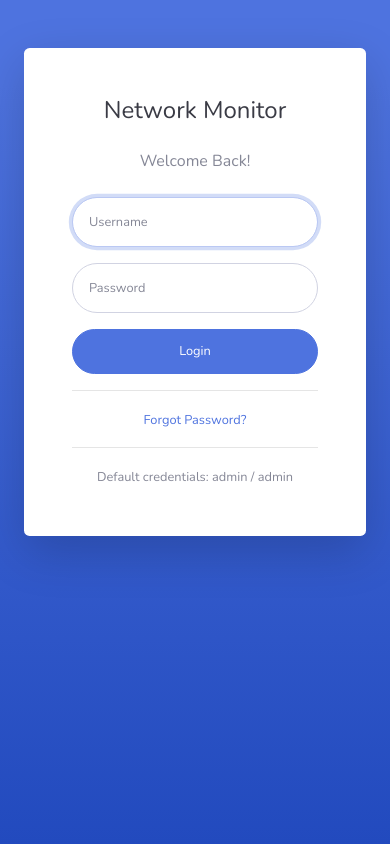
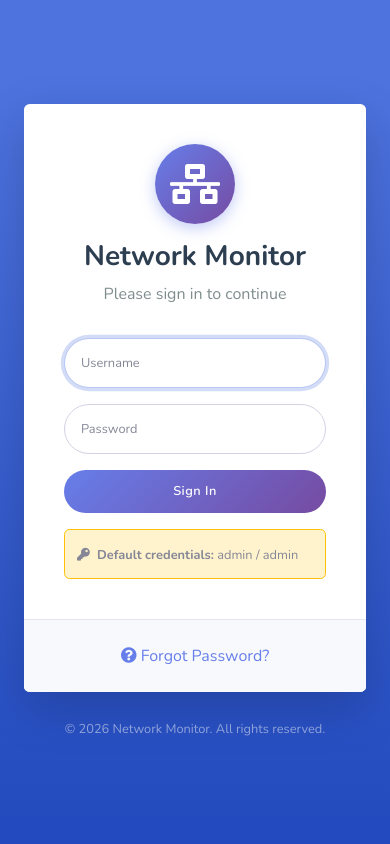
Before and after one commit to ronspeedster/rpi_server_live_checker, a PHP site: page /login.php in a window 390 px wide. Run offline with PHP 8.4, Linux system fonts and the light colour scheme.

Commit message:
update login

```diff
--- a/login.php
+++ b/login.php
@@ -67,41 +67,136 @@ if ($_SERVER['REQUEST_METHOD'] === 'POST') {
 
     <!-- Custom styles for this template-->
     <link href="<?php echo BASE_PATH; ?>sb_admin_theme/css/sb-admin-2.min.css" rel="stylesheet">
+
+    <style>
+        .login-container {
+            min-height: 100vh;
+            display: flex;
+            align-items: center;
+            justify-content: center;
+        }
+
+        .login-card {
+            max-width: 450px;
+            width: 100%;
+        }
+
+        .login-header {
+            text-align: center;
+            margin-bottom: 2rem;
+        }
+
+        .login-header .icon-circle {
+            width: 80px;
+            height: 80px;
+            border-radius: 50%;
+            background: linear-gradient(135deg, #667eea 0%, #764ba2 100%);
+            display: inline-flex;
+            align-items: center;
+            justify-content: center;
+            margin-bottom: 1rem;
+            box-shadow: 0 4px 15px rgba(102, 126, 234, 0.4);
+        }
+
+        .login-header .icon-circle i {
+            font-size: 2.5rem;
+            color: white;
+        }
+
+        .login-header h1 {
+            font-weight: 700;
+            color: #2c3e50;
+            margin-bottom: 0.5rem;
+        }
+
+        .login-header p {
+            color: #7f8c8d;
+            font-size: 1rem;
+        }
+
+        .login-form {
+            padding: 2.5rem;
+        }
+
+        .form-control-user {
+            font-size: 0.95rem;
+            padding: 1rem 1.25rem;
+        }
+
+        .btn-login {
+            padding: 0.9rem 1.5rem;
+            font-size: 1rem;
+            font-weight: 600;
+            letter-spacing: 0.5px;
+            background: linear-gradient(135deg, #667eea 0%, #764ba2 100%);
+            border: none;
+            transition: all 0.3s ease;
+        }
+
+        .btn-login:hover {
+            transform: translateY(-2px);
+            box-shadow: 0 7px 20px rgba(102, 126, 234, 0.4);
+        }
+
+        .login-footer {
+            text-align: center;
+            padding: 1.5rem;
+            background-color: #f8f9fc;
+            border-top: 1px solid #e3e6f0;
+        }
+
+        .login-footer a {
+            color: #667eea;
+            text-decoration: none;
+            font-weight: 500;
+        }
+
+        .login-footer a:hover {
+            text-decoration: underline;
+        }
+
+        .default-creds {
+            background-color: #fff3cd;
+            border: 1px solid #ffc107;
+            padding: 0.75rem;
+            border-radius: 0.35rem;
+            margin-top: 1rem;
+        }
+    </style>
 </head>
 
 <body class="bg-gradient-primary">
 
-    <div class="container">
-
-        <!-- Outer Row -->
-        <div class="row justify-content-center">
-
-            <div class="col-xl-10 col-lg-12 col-md-9">
-
-                <div class="card o-hidden border-0 shadow-lg my-5">
+    <div class="container login-container">
+        <div class="login-card">
+            <div class="card o-hidden border-0 shadow-lg">
                 <div class="card-body p-0">
-                        <!-- Nested Row within Card Body -->
-                        <div class="row">
-                            <div class="col-lg-6 d-none d-lg-block bg-login-image"></div>
-                            <div class="col-lg-6">
-                                <div class="p-5">
-                                    <div class="text-center">
-                                        <h1 class="h4 text-gray-900 mb-4">Network Monitor</h1>
-                                        <p class="mb-4">Welcome Back!</p>
+                    <div class="login-form">
+                        <!-- Login Header -->
+                        <div class="login-header">
+                            <div class="icon-circle">
+                                <i class="fas fa-network-wired"></i>
+                            </div>
+                            <h1 class="h3">Network Monitor</h1>
+                            <p>Please sign in to continue</p>
                         </div>
 
+                        <!-- Error/Info Messages -->
                         <?php if ($error): ?>
                             <div class="alert alert-danger" role="alert">
+                                <i class="fas fa-exclamation-circle mr-2"></i>
                                 <?php echo htmlspecialchars($error); ?>
                             </div>
                         <?php endif; ?>
 
                         <?php if ($info): ?>
                             <div class="alert alert-warning" role="alert">
+                                <i class="fas fa-info-circle mr-2"></i>
                                 <?php echo htmlspecialchars($info); ?>
                             </div>
                         <?php endif; ?>
 
+                        <!-- Login Form -->
                         <form class="user" method="POST" action="login.php">
                             <div class="form-group">
                                 <input type="text" class="form-control form-control-user"
@@ -113,28 +208,34 @@ if ($_SERVER['REQUEST_METHOD'] === 'POST') {
                                     id="password" name="password"
                                     placeholder="Password" required>
                             </div>
-                                        <button type="submit" class="btn btn-primary btn-user btn-block">
-                                            Login
+                            <button type="submit" class="btn btn-primary btn-login btn-user btn-block">
+                                Sign In
                             </button>
                         </form>
-                                    <hr>
-                                    <div class="text-center">
-                                        <a class="small" href="#" onclick="alert('Password reset feature coming soon!'); return false;">Forgot Password?</a>
-                                    </div>
-                                    <hr>
-                                    <div class="text-center">
-                                        <small class="text-muted">Default credentials: admin / admin</small>
+
+                        <!-- Default Credentials Info -->
+                        <div class="default-creds">
+                            <small>
+                                <i class="fas fa-key mr-1"></i>
+                                <strong>Default credentials:</strong> admin / admin
+                            </small>
                         </div>
                     </div>
-                            </div>
+
+                    <!-- Footer -->
+                    <div class="login-footer">
+                        <a href="#" onclick="alert('Password reset feature coming soon!'); return false;">
+                            <i class="fas fa-question-circle mr-1"></i>Forgot Password?
+                        </a>
                     </div>
                 </div>
             </div>
 
+            <!-- Copyright -->
+            <div class="text-center mt-4">
+                <small class="text-white-50">&copy; 2026 Network Monitor. All rights reserved.</small>
             </div>
-
         </div>
-
     </div>
 
     <!-- Bootstrap core JavaScript-->
```
Lines whose indentation alone changed are shown as unchanged.
